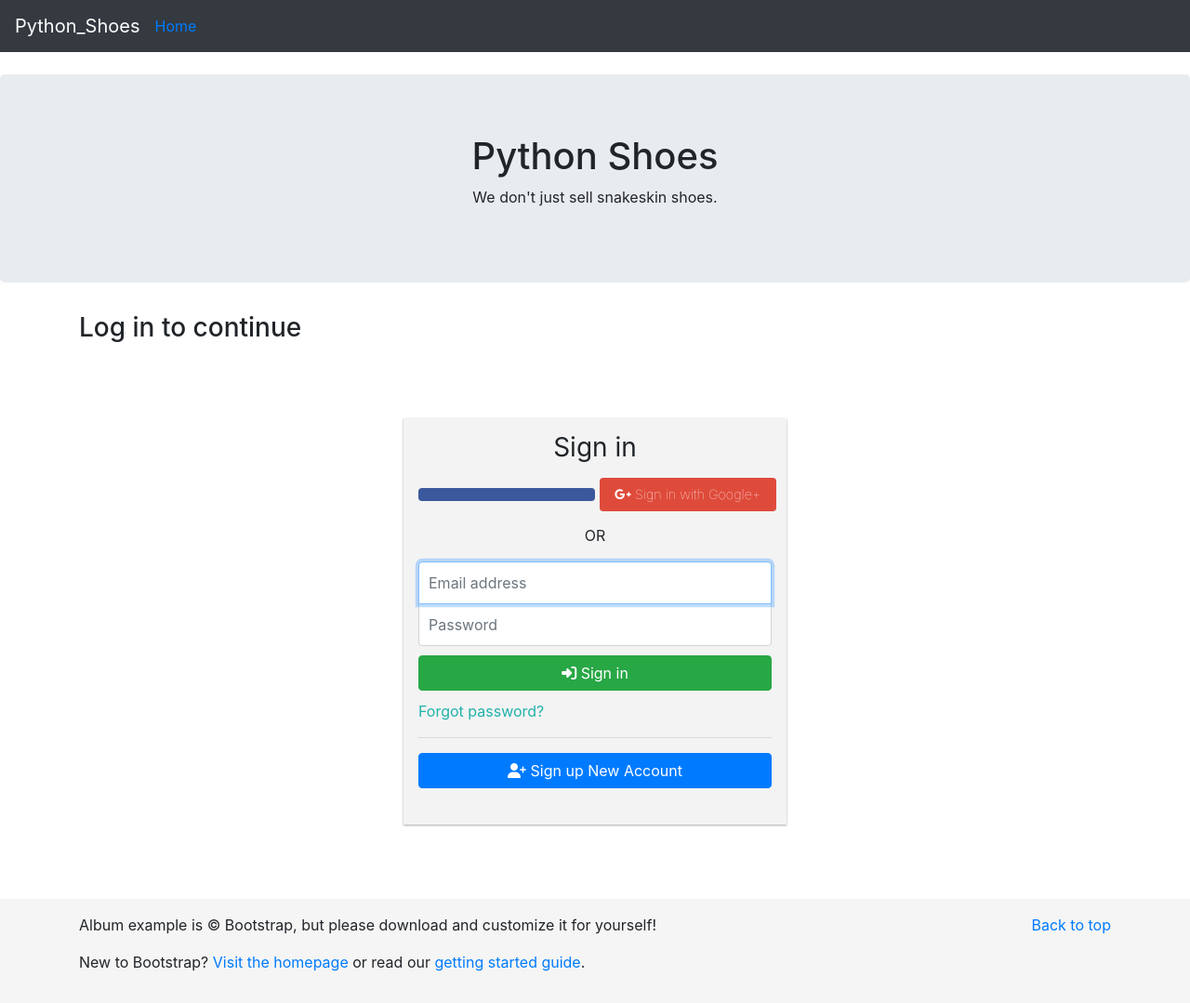
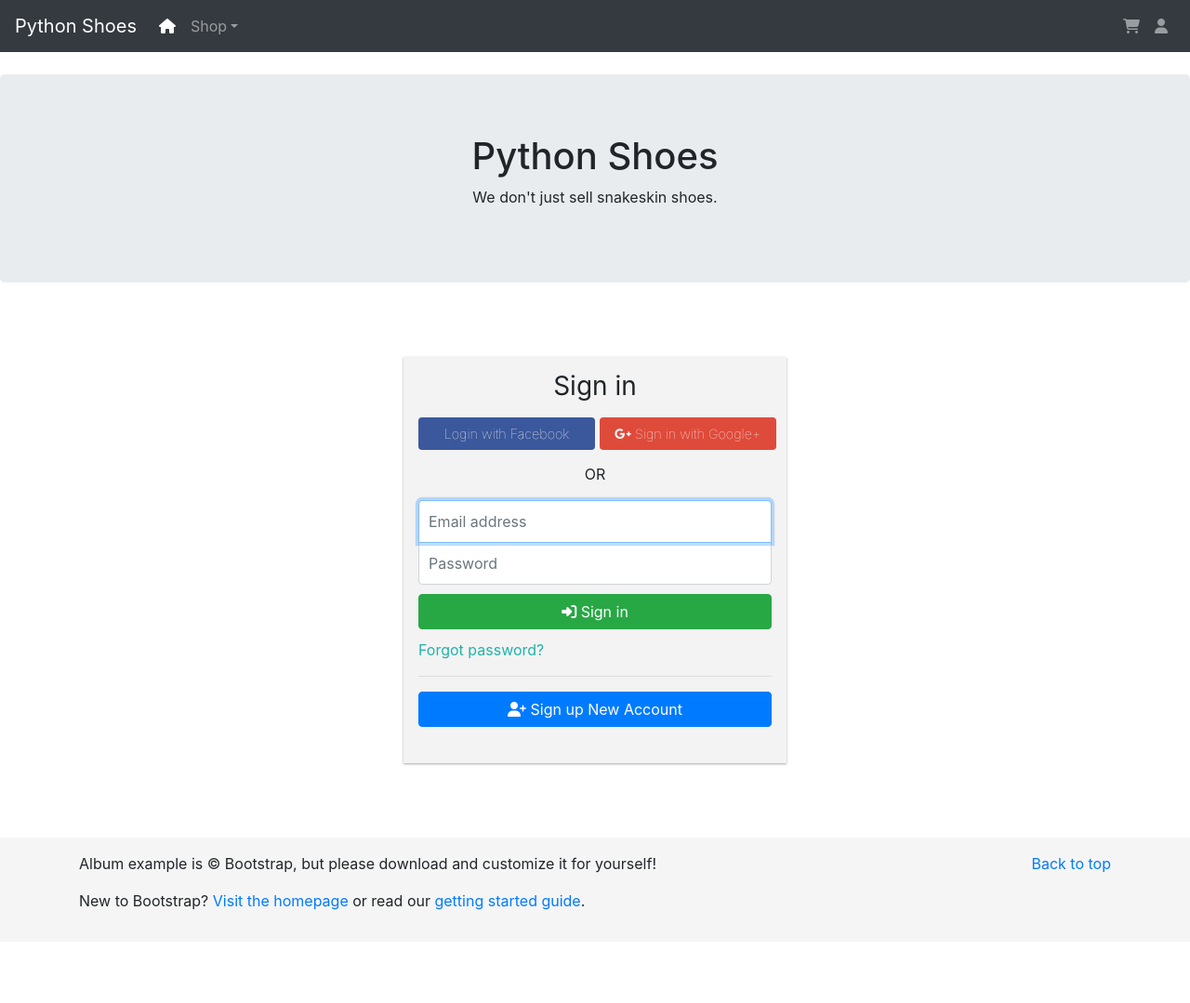
Before and after one commit to tanjd/ESD_Project-Shoe-Ecommerce-, a PHP site: page /ESD_Project/login.php in a window 1280 px wide. Shown: the whole page at 93% size. After the commit the page ends 979 px from the top, so only its background shows below. Run offline with PHP 8.4, Linux system fonts and the light colour scheme; some libraries are stand-ins or nearby versions.

Commit message:
fixed login.php
Co-Authored-By: bryanchin <bryanchin@users.noreply.github.com>

```diff
--- a/customerUI/login.php
+++ b/customerUI/login.php
@@ -1,13 +1,8 @@
 <?php
 require_once('fb_login/config.php');
 
-if (!isset($_SESSION))
-{
-    session_start();
-}
 
-
-$redirectTo = "http://localhost/ESD_project/customerUI/fb_login/callback.php";
+$redirectTo = "http://localhost/ESD_Project/customerUI/fb_login/callback.php";
 $data = ['email'];
 $fullURL = $handler->getLoginUrl($redirectTo, $data);
 ?>
@@ -20,48 +15,15 @@ require_once 'include/autoload.php';
 <link rel="stylesheet" href="css/login_style.css">
 <link rel="stylesheet" href="css/use.fontawesome.comv5.3.1cssall" \ integrity="sha384-mzrmE5qonljUremFsqc01SB46JvROS7bZs3IO2EmfFsd15uHvIt+Y8vEf7N7fWAU" crossorigin="anonymous">
 
-<body>
 
-  <nav class="navbar navbar-expand-md navbar-dark bg-dark fixed-top">
-    <a class="navbar-brand" href="#">Python_Shoes</a>
-    <button class="navbar-toggler" type="button" data-toggle="collapse" data-target="#navbarsExampleDefault" aria-controls="navbarsExampleDefault" aria-expanded="false" aria-label="Toggle navigation">
-      <span class="navbar-toggler-icon"></span>
-    </button>
-
-    <div class="collapse navbar-collapse" id="navbarsExampleDefault">
-      <ul class="navbar-nav mr-auto">
-        <li class="nav-item active">
-          <a href="login.php">Home <span class="sr-only">(current)</span></a>
-        </li>
-      </ul>
-      <!-- <ul class="navbar-nav right">
-
-        <li><a id="logout" href="#" onclick="logout()">Logout</a></li>
-
-
-      </ul> -->
-      <!-- <form class="form-inline my-2 my-lg-0">
-        <input class="form-control mr-sm-2" type="text" placeholder="Search" aria-label="Search">
-        <button class="btn btn-outline-success my-2 my-sm-0" type="submit">Search</button>
-      </form> -->
-    </div>
-  </nav>
-
-  <div class="container">
-    <h3 id="heading">Log in to continue</h3>
-    <div id="profile"></div>
-    <div id="feed"></div>
-
+<main role="main" class="container">
+    <!-- <div class="starter-template"> -->
     <div id="logreg-forms">
-
         <form class="form-signin" action="process_login.php" method="post">
             <span class="error text-danger span-error" style="text-align: center"><?php outputError() ?></span>
             <h1 class="h3 mb-3 font-weight-normal" style="text-align: center"> Sign in</h1>
             <div class="social-login">
-          <button class="btn facebook-btn social-btn" type="button"><span>
-              <fb:login-button id="fb-btn" scope="public_profile,email, user_birthday, user_location" onlogin="checkLoginState();">
-              </fb:login-button>
-            </span></button>
+                <input type="button" onclick="window.location = '<?php echo $fullURL ?>'" value="Login with Facebook" class="btn facebook-btn social-btn">
                 <button class="btn google-btn social-btn" type="button"><span><i class="fab fa-google-plus-g"></i> Sign in with Google+</span> </button>
             </div>
             <p style="text-align:center"> OR </p>
@@ -83,7 +45,7 @@ require_once 'include/autoload.php';
 
         <form action="/signup/" class="form-signup">
             <div class="social-login">
-          <input type="button" onclick= "window.location = '<?php echo $fullURL ?>'" value="Sign up with Faceboo" class="btn facebook-btn social-btn">
+                <input type="button" onclick="window.location = '<?php echo $fullURL ?>'" value="Sign up with Faceboo" class="btn facebook-btn social-btn">
             </div>
             <div class="social-login">
                 <button class="btn google-btn social-btn" type="button"><span><i class="fab fa-google-plus-g"></i> Sign up with Google+</span> </button>
@@ -102,16 +64,6 @@ require_once 'include/autoload.php';
         <br>
 
     </div>
-  </div>
-
-
-
-</body>
-
-
-<main role="main" class="container">
-  <!-- <div class="starter-template"> -->
-
     <p style="text-align:center">
         <a href="http://bit.ly/2RjWFMfunction toggleResetPswd(e){
                     e.preventDefault();
```
Lines whose indentation alone changed are shown as unchanged.
